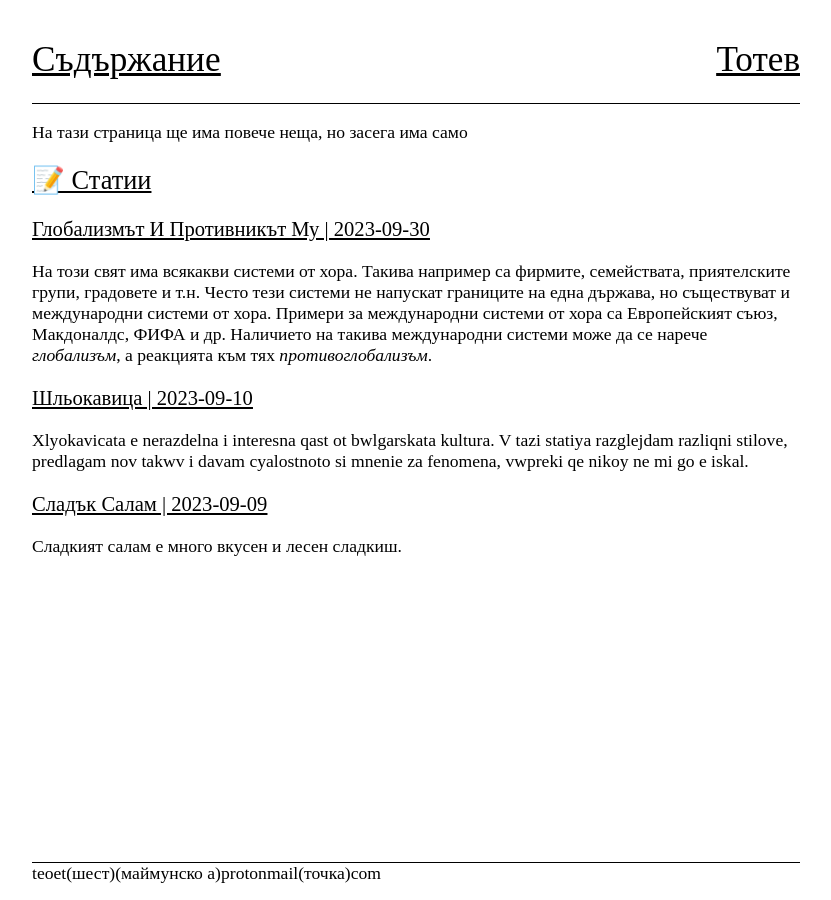
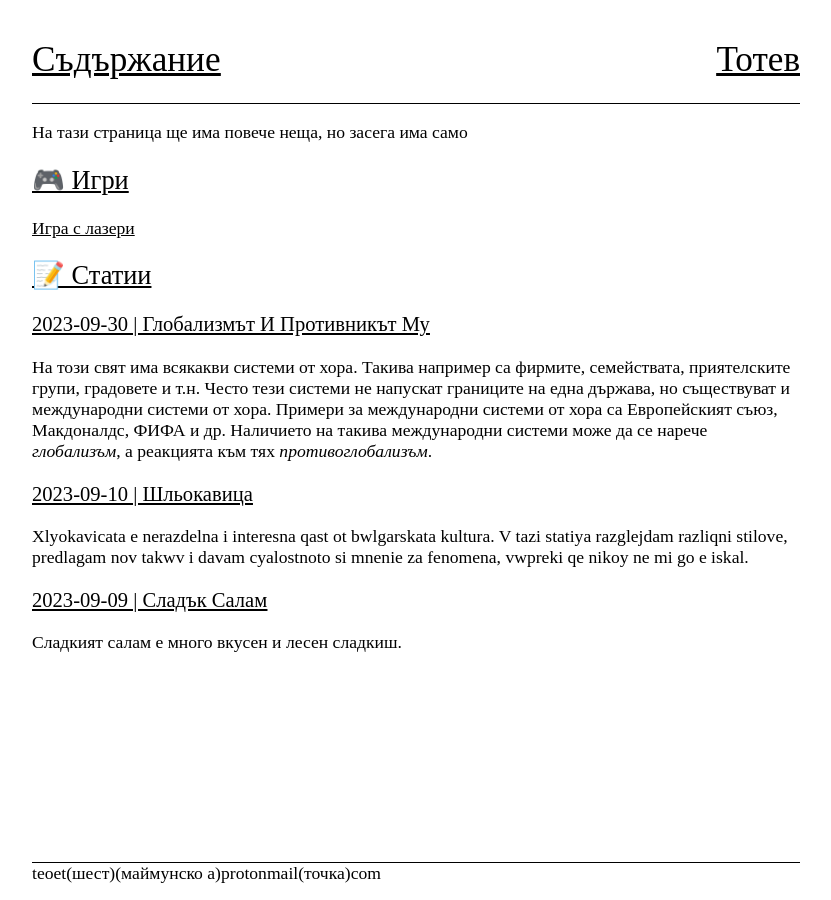
Before and after one commit to teoet6/totev.xyz, a Jekyll site: the page built from index.md, in a window 1280 px wide. Shown: the whole page, without its empty margins (224-1055 px from the left). Built offline with Jekyll 4.4.1, drawn with Linux system fonts in a browser that asks for light colours; our own code applies the rules of GitHub Pages for plain Markdown files.

Commit message:
Add the laser game

```diff
--- a/index.md
+++ b/index.md
@@ -4,10 +4,14 @@ title: Съдържание
 
 На тази страница ще има повече неща, но засега има само
 
+## 🎮 Игри
+
+[Игра с лазери](/laser-game)
+
 ## 📝 Статии
 
 {% for post in site.posts %}
-### [{% include lat2cyr lat=post.title %} | {{ post.date | date: "%Y-%m-%d" }}]({{ post.url }})
+### [{{ post.date | date: "%Y-%m-%d" }} | {% include lat2cyr lat=post.title %}]({{ post.url }})
 
 {{ post.excerpt }}
 
```
Also changed, not shown: .gitmodules (added).
